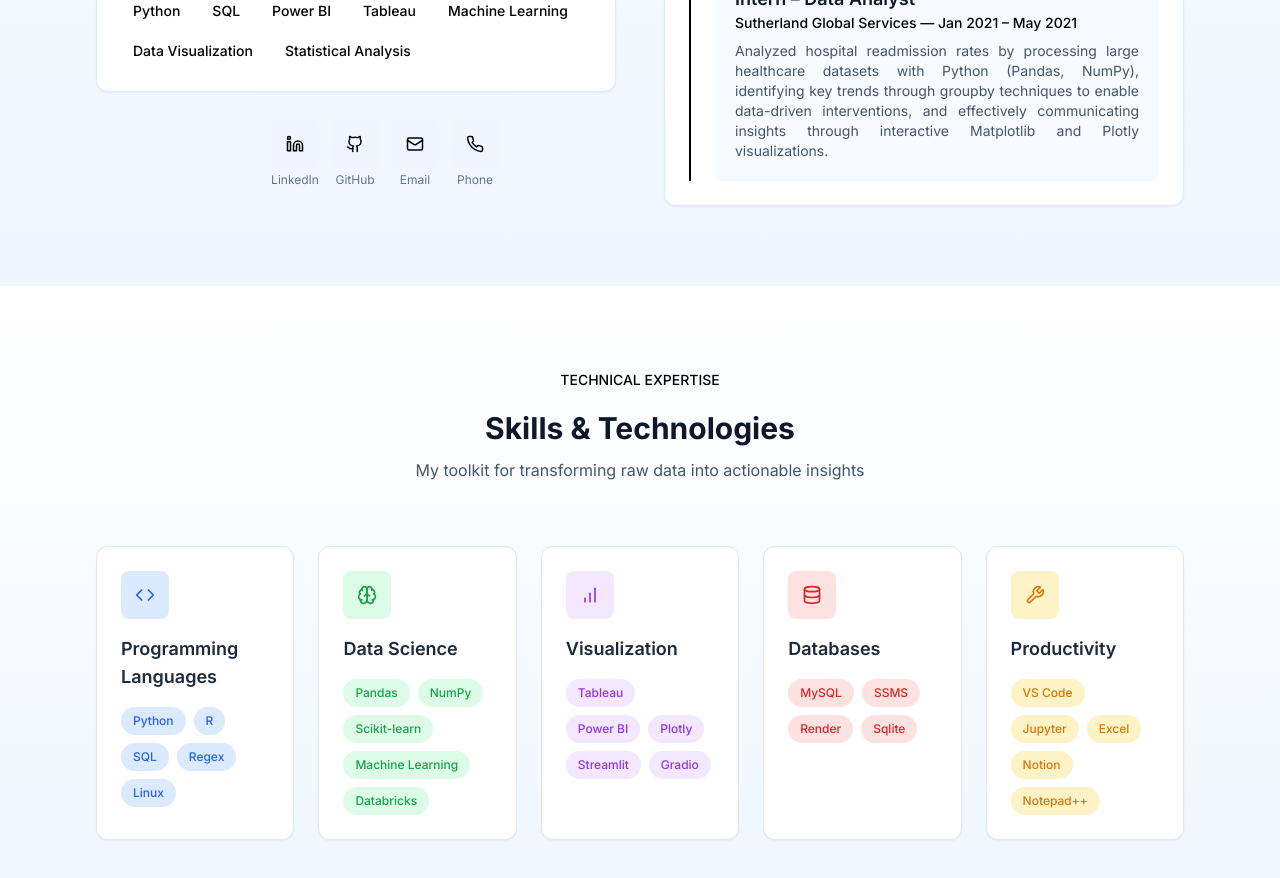
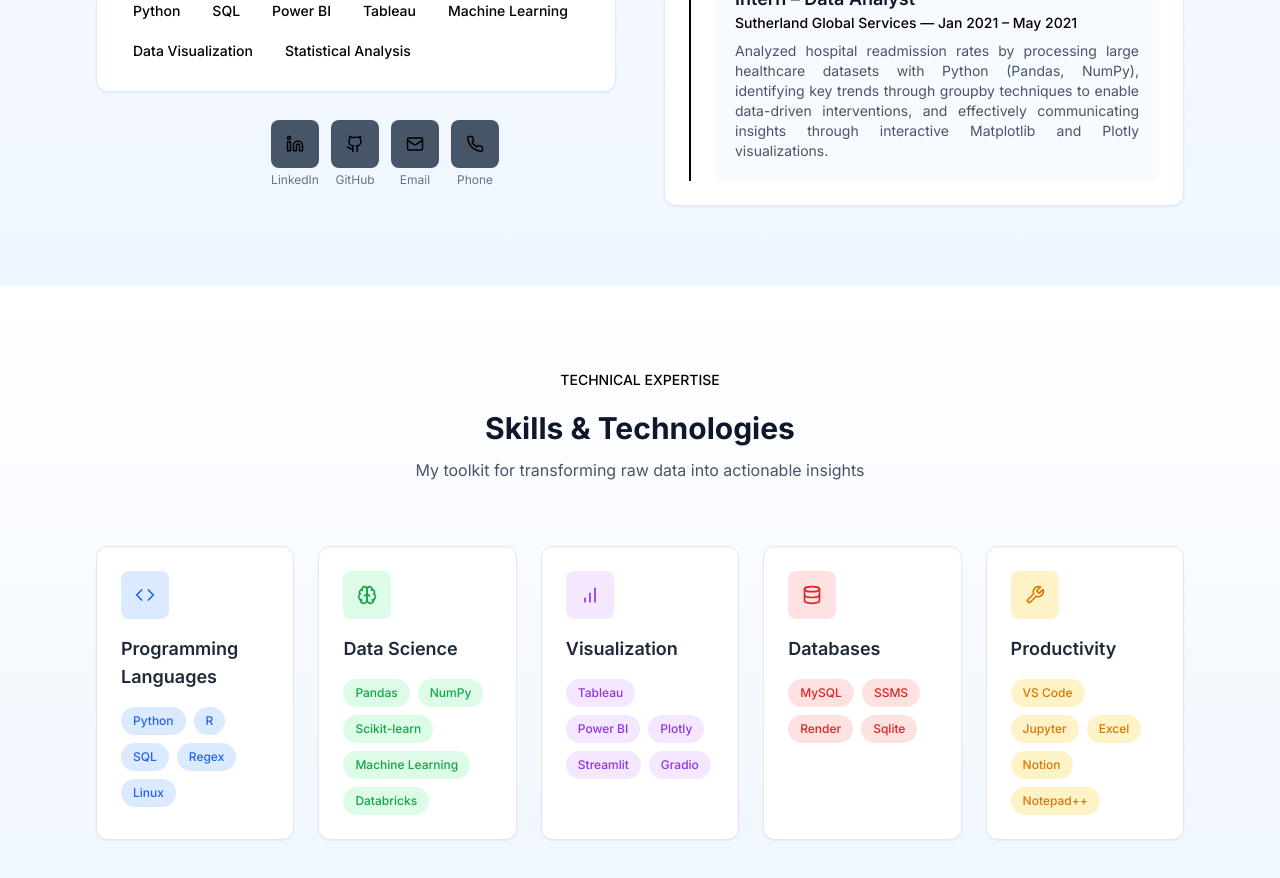
Before and after one commit to Arvindh99/Arvindh-Portfolio, a React (Vite) app: page / in a window 1280 px wide. Shown: the part 1440-2318 px from the top of the page. Built offline with nearby package versions, Linux system fonts and the light colour scheme.

Commit message:
Visual edit in Lovable
Edited UI in Lovable

```diff
--- a/src/components/about-section.tsx
+++ b/src/components/about-section.tsx
@@ -150,7 +150,7 @@ function SocialIcon({
   return <motion.a href={href} target="_blank" rel="noopener noreferrer" whileHover={{
     y: -2
   }} className="flex flex-col items-center group">
-      <div className="w-12 h-12 bg-blue-50 group-hover:bg-primary text-primary group-hover:text-white rounded-lg flex items-center justify-center transition-all duration-200 mb-1">
+      <div className="w-12 h-12 text-primary group-hover:text-white rounded-lg flex items-center justify-center transition-all duration-200 mb-1 bg-slate-600">
         {icon}
       </div>
       <span className="text-xs text-slate-500 group-hover:text-primary transition-colors">
```
